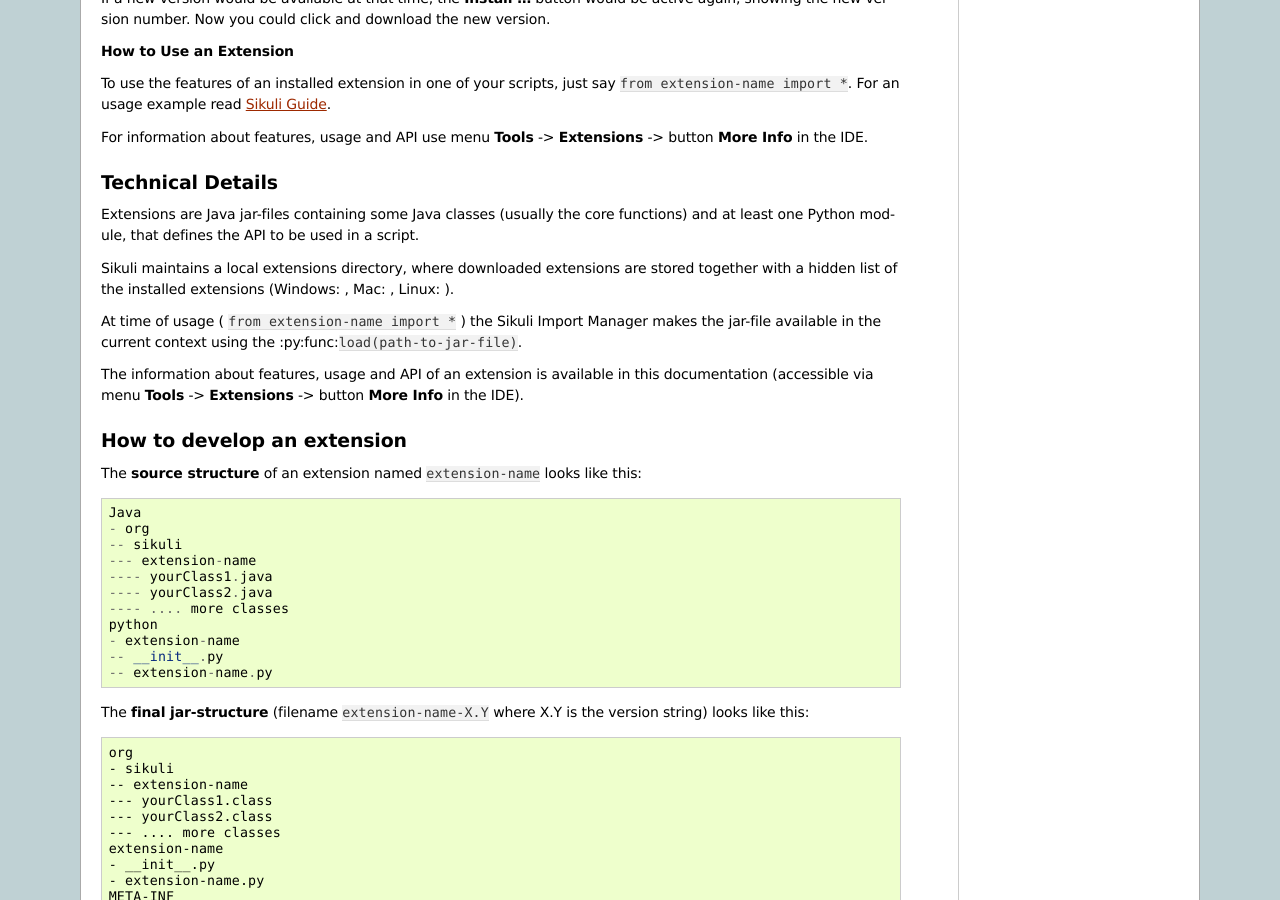
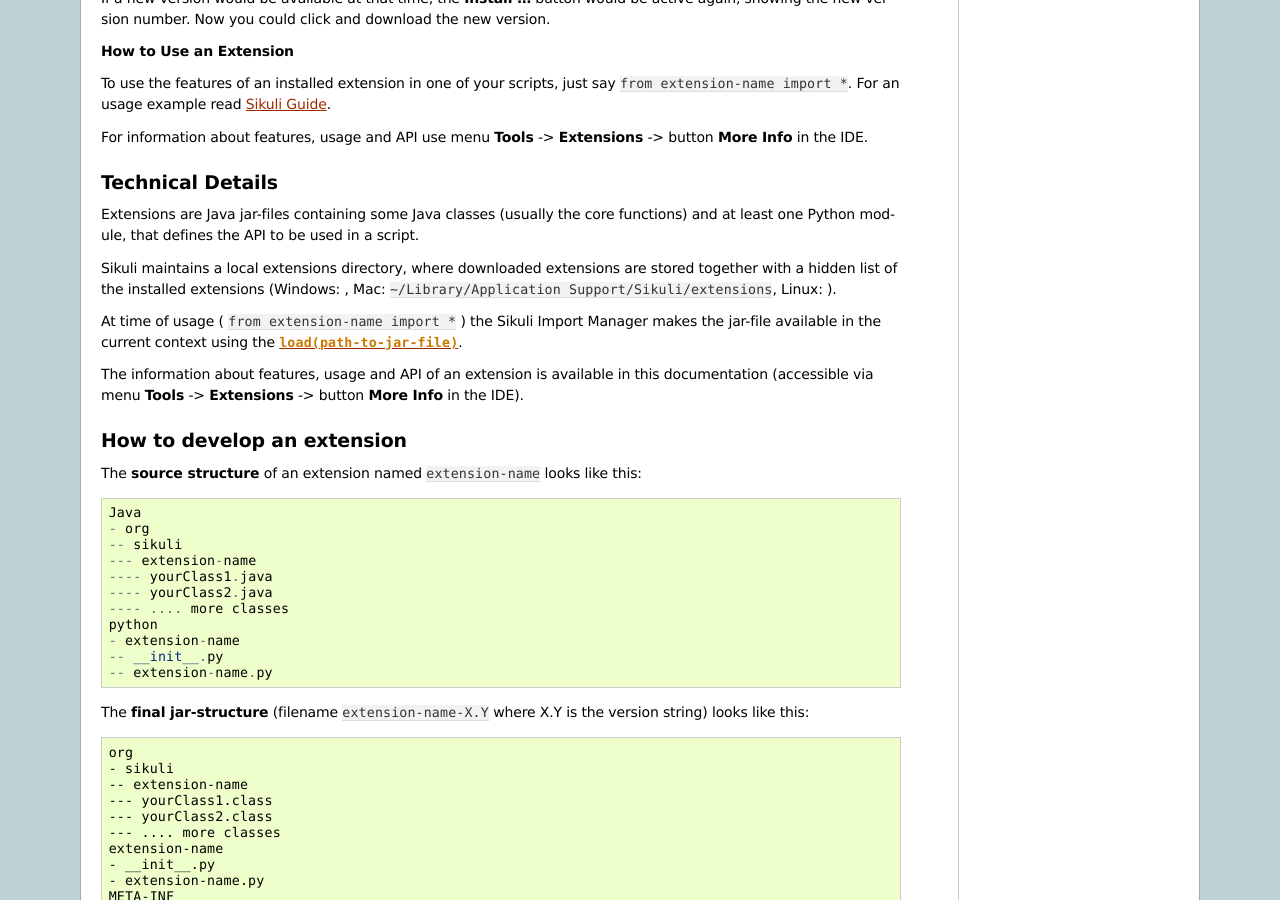
Before and after one commit to ck1125/sikuli, a Sphinx documentation site: the page built from docs/source/extensions/extensions_info.rst, in a window 1280 px wide and 900 px high, scrolled down 875 px. Built offline with Sphinx 7.4.7, drawn with Linux system fonts in a browser that asks for light colours.

Commit message:
docs extensions minor

```diff
--- a/docs/source/extensions/extensions_info.rst
+++ b/docs/source/extensions/extensions_info.rst
@@ -38,9 +38,9 @@
 
 Extensions are Java jar-files containing some Java classes (usually the core functions) and at least one Python module, that defines the API to be used in a script.
 
-Sikuli maintains a local extensions directory, where downloaded extensions are stored together with a hidden list of the installed extensions (Windows: , Mac: , Linux: ).
+Sikuli maintains a local extensions directory, where downloaded extensions are stored together with a hidden list of the installed extensions (Windows: , Mac: ``~/Library/Application Support/Sikuli/extensions``, Linux: ).
 
-At time of usage ( ``from extension-name import *`` ) the Sikuli Import Manager makes the jar-file available in the current context using the :py:func:``load(path-to-jar-file)``.
+At time of usage ( ``from extension-name import *`` ) the Sikuli Import Manager makes the jar-file available in the current context using the :py:func:`load(path-to-jar-file) <load>`.
 
 The information about features, usage and API of an extension is available in this documentation (accessible via menu **Tools** -> **Extensions** -> button **More Info** in the IDE).
 
```
